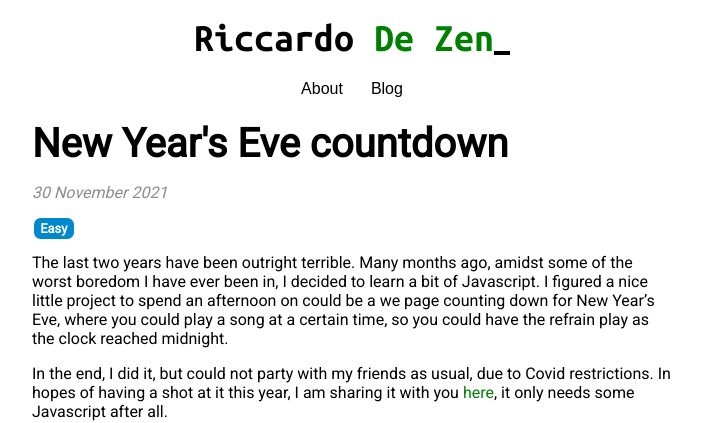
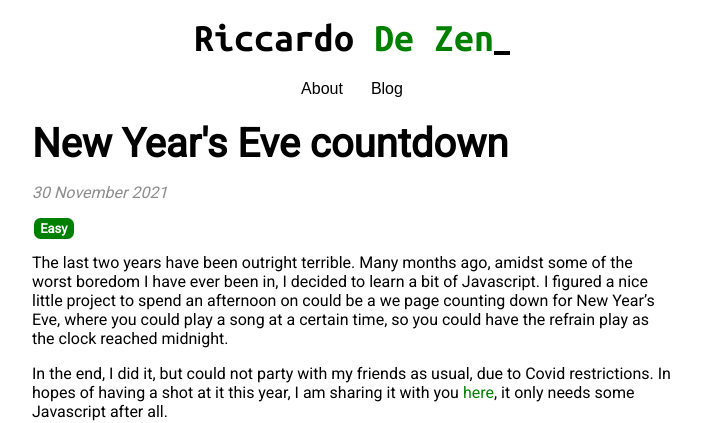
Before and after one commit to ricdezen/ricdezen.github.io, a Jekyll site: the page built from _posts/2021-11-30-new-year.md, in a window 1280 px wide. Shown: the top 423 px of the page, without its empty margins (288-989 px from the left). Built offline with Jekyll 4.4.1, drawn with Linux system fonts in a browser that asks for light colours; our own code applies the rules of GitHub Pages for plain Markdown files.

Commit message:
Added labels to post pages as well

```diff
--- a/_layouts/post.html
+++ b/_layouts/post.html
@@ -4,6 +4,14 @@ layout: default
 <h1 class="post-title">{{ page.title }}</h1>
 <div class="post-date">{{ page.date | date_to_long_string }}</div>
 {% for c in page.categories %}
-    <span class="label-base" style="background-color: #0088cc;">{{c | capitalize}}</span>
+    {% assign color = "000000" %}
+    {% for label in site.data.labels %}
+        {% if label.name == c %}
+            {% assign color = label.color %}
+        {% endif %}
+    {% endfor %}
+    <span class="label-base" {{ 'style="background-color:'| append: color | append: ';"' }}>
+        {{c | capitalize}}
+    </span>
 {% endfor %}
 {{ content }}
```
